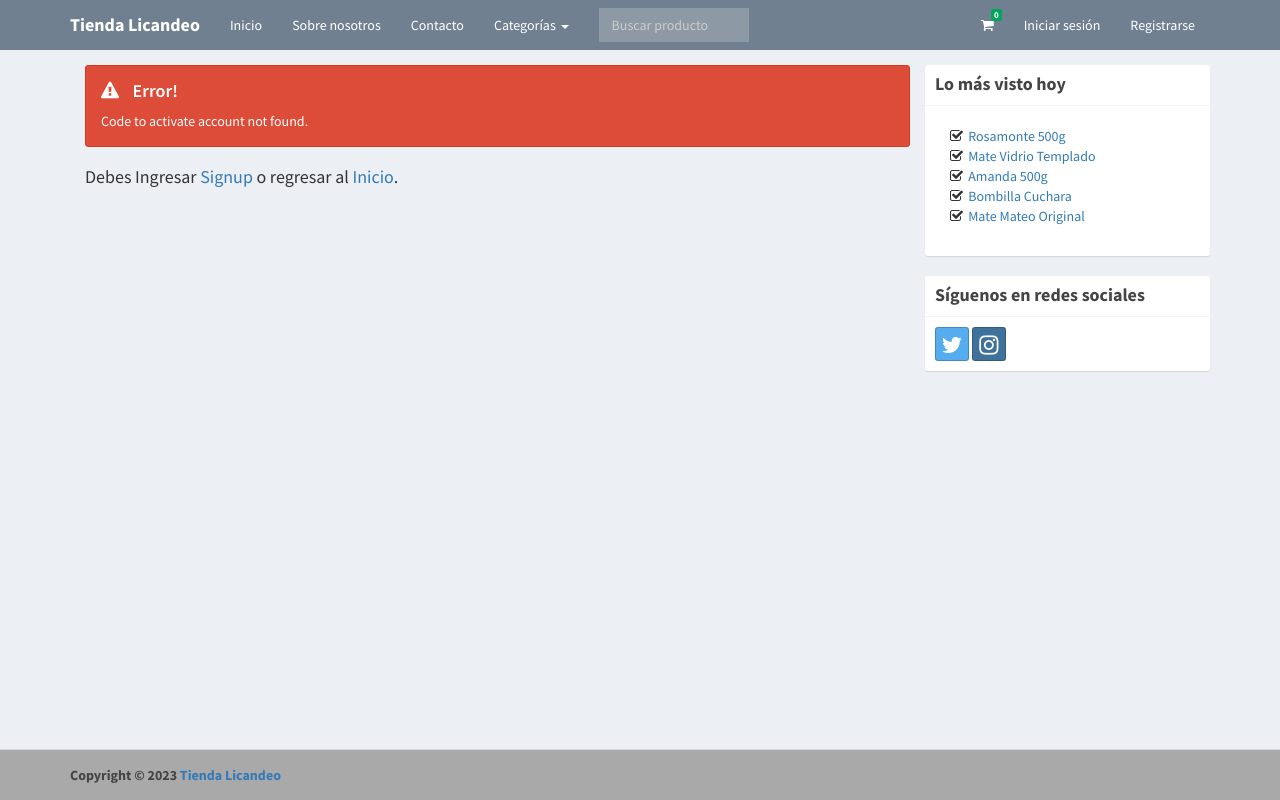
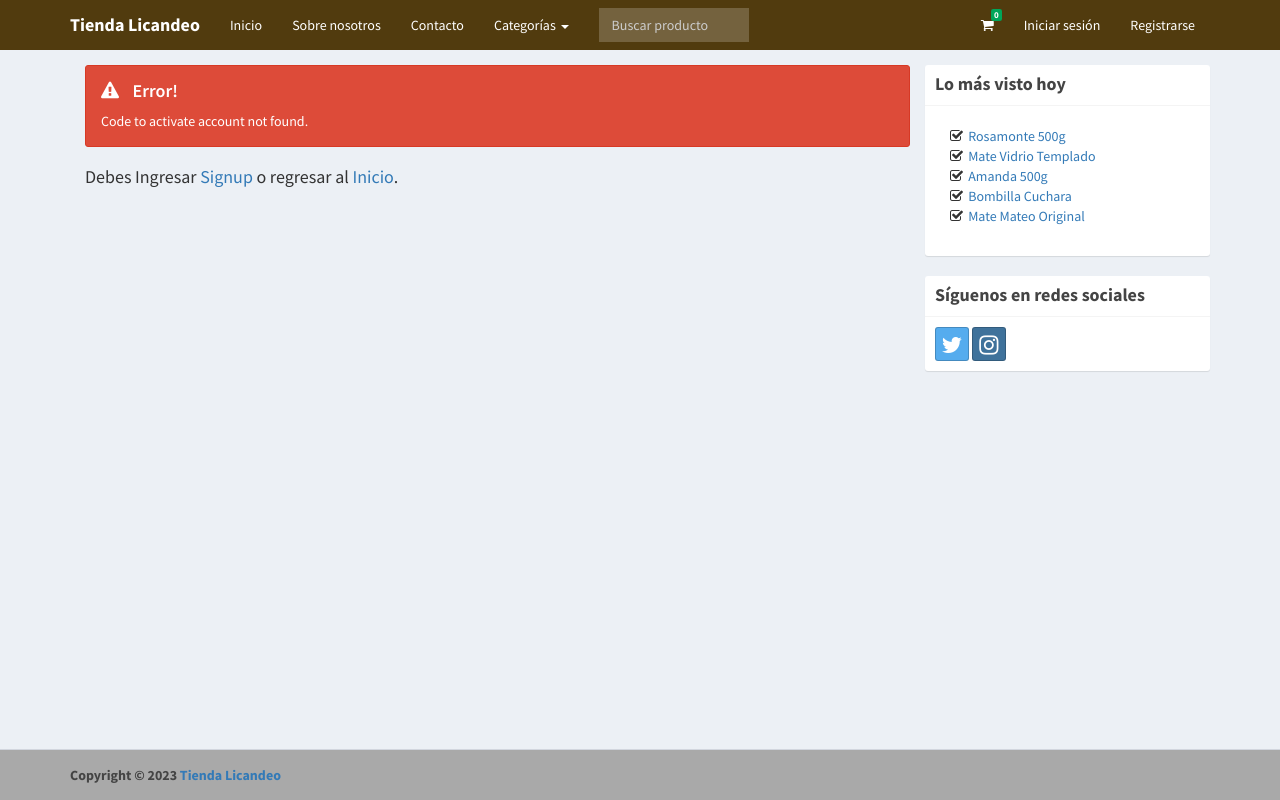
Before and after one commit to sobarzolicandeo/tiendalicandeo, a PHP site: page /tiendalicandeo/activate.php in a window 1280 px wide. Run offline with PHP 8.4, Linux system fonts and the light colour scheme; data comes from the database, SQL or seed files in the repository; some libraries are stand-ins or nearby versions.

Commit message:
Cambios en estilo

```diff
--- a/admin/includes/navbar.php
+++ b/admin/includes/navbar.php
@@ -7,7 +7,7 @@
     <span class="logo-lg"><b>Tienda</b>Licandeo</span>
   </a>
   <!-- Header Navbar: style can be found in header.less -->
-  <nav class="navbar navbar-static-top">
+  <nav class="navbar navbar-static-top" style="background-color: #1a2226;">
     <!-- Sidebar toggle button-->
     <a href="#" class="sidebar-toggle" data-toggle="push-menu" role="button">
       <span class="sr-only">Toggle navigation</span>
--- a/includes/navbar.php
+++ b/includes/navbar.php
@@ -1,5 +1,5 @@
 <header class="main-header">
-  <nav class="navbar navbar-static-top">
+  <nav class="navbar navbar-static-top" style="background-color: #513b0e;">
     <div class="container">
       <div class="navbar-header">
         <a href="index.php" class="navbar-brand"><b>Tienda Licandeo</b></a>
```
